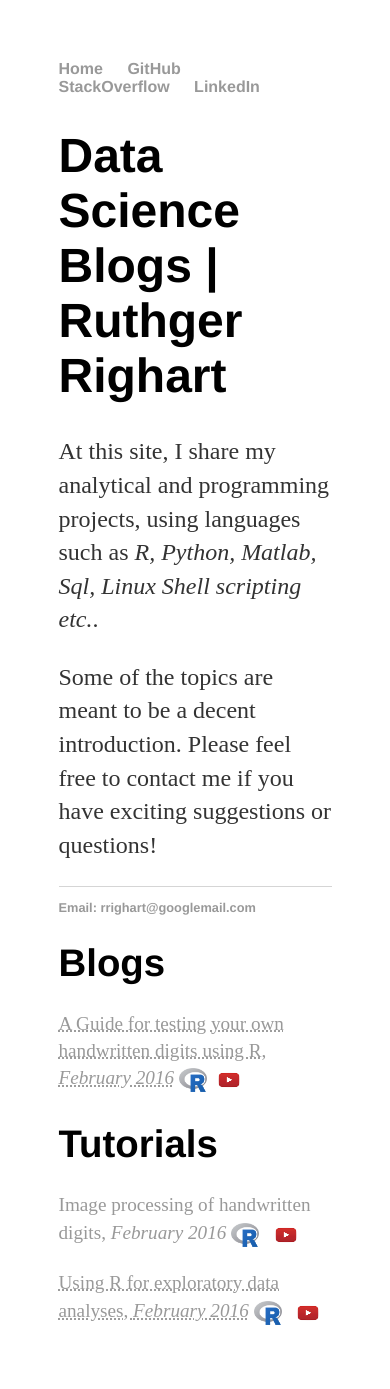
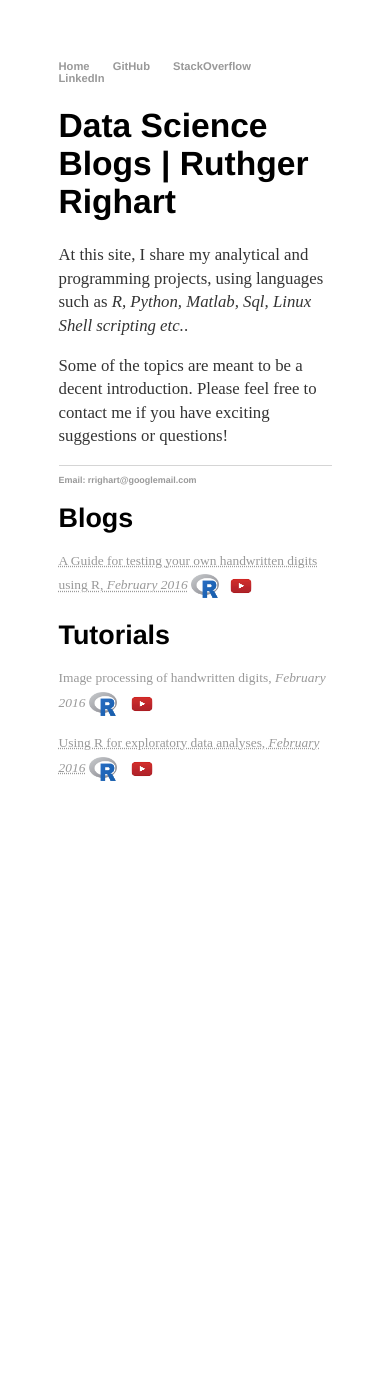
Before and after one commit to RRighart/rrighart.github.io, a Jekyll site: the page index.html, which Jekyll copies as it is, in a window 390 px wide. Built offline with Jekyll 4.4.1, drawn with Linux system fonts in a browser that asks for light colours; after the commit the page ends 900 px from its top, so only the background shows below that.

Commit message:
Update main.css

```diff
--- a/css/main.css
+++ b/css/main.css
@@ -1,3 +1,8 @@
+@media screen and (min-width:280px) and (max-width:800px) {
+body{font-size:0.7em;}
+sidebar{display:none;}
+}
+
 body {
     margin: 60px auto;
     width: 70%;
```
